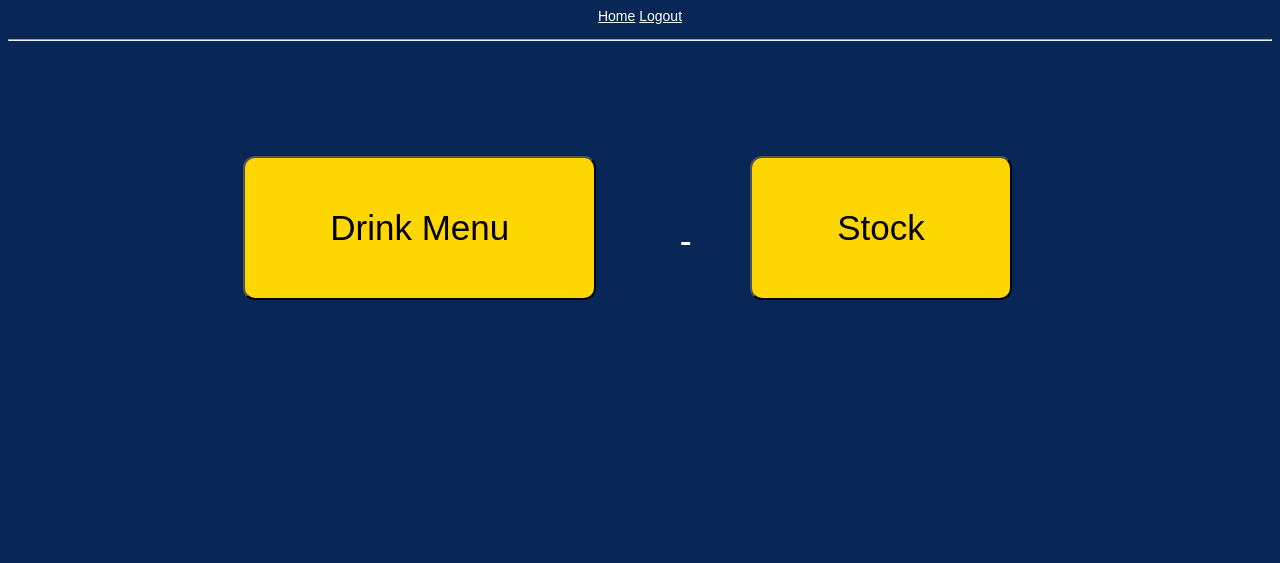
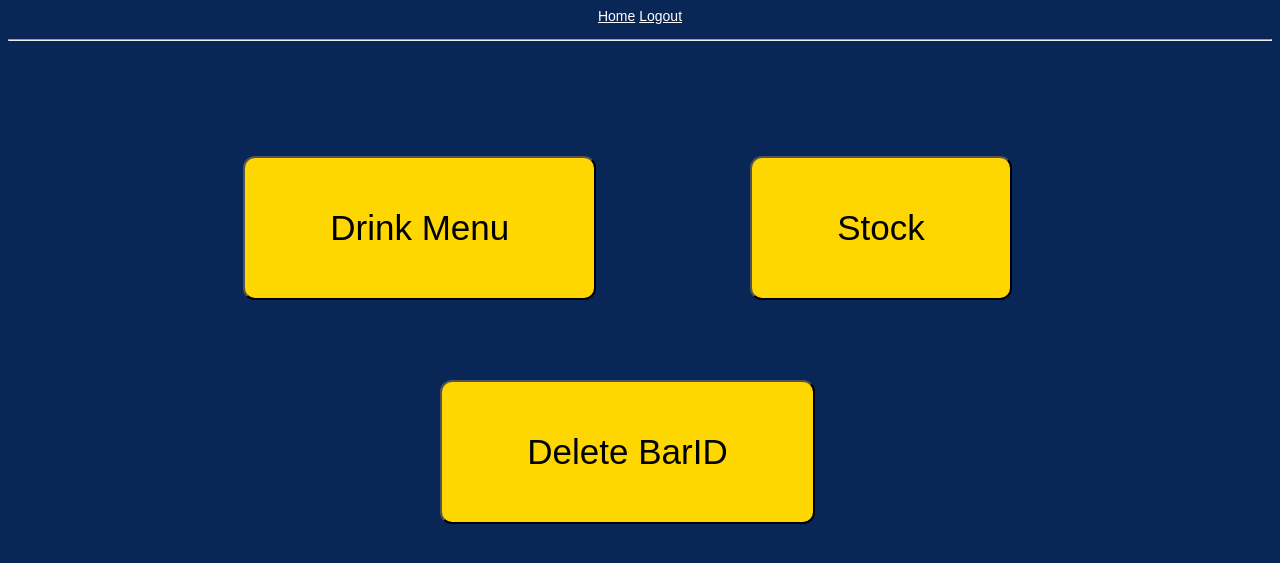
Before and after one commit to BryanColeman/Database_Bar_Project, a Flask app: page /menu in a window 1280 px wide. Shown: the top 563 px of the page. Run offline with Flask 2, Linux system fonts and the light colour scheme.

Commit message:
added delete for menu.html

```diff
--- a/app/templates/menu.html
+++ b/app/templates/menu.html
@@ -6,10 +6,12 @@
 </head>
 <body>
     <h1>
-        <a href="{{ url_for('drink_menu') }}">
+        <a href="{{ url_for('drink_menu') }}"></a>
         <button class="button"> Drink Menu</button>
-            <a href="{{ url_for('stock') }}">
+            <a href="{{ url_for('stock') }}"></a>
         <button class="button"> Stock </button>
+                <a href="{{url_for('delete') }}"></a>
+        <button class="button"> Delete BarID </button>
     </h1>
 </body>
 {% endblock %}
```
